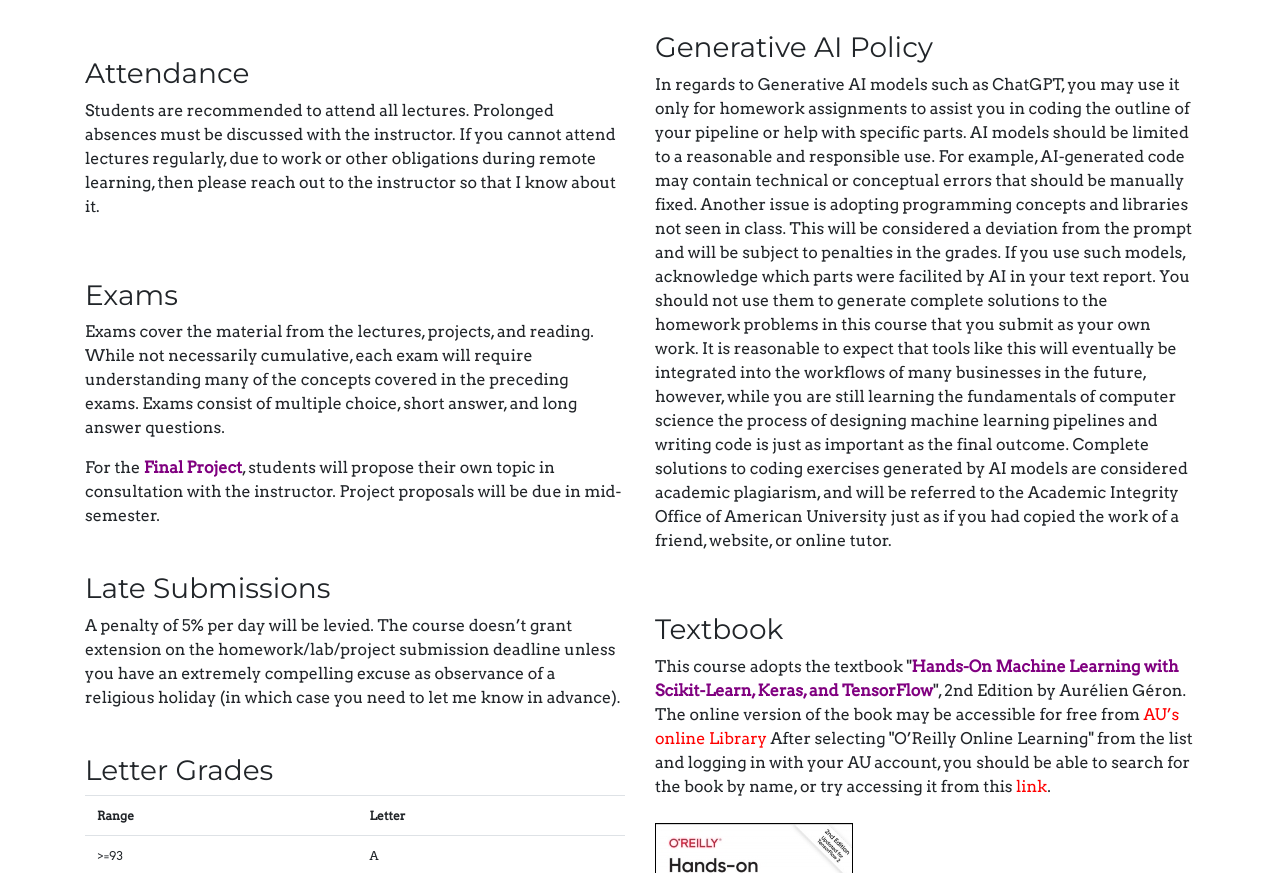
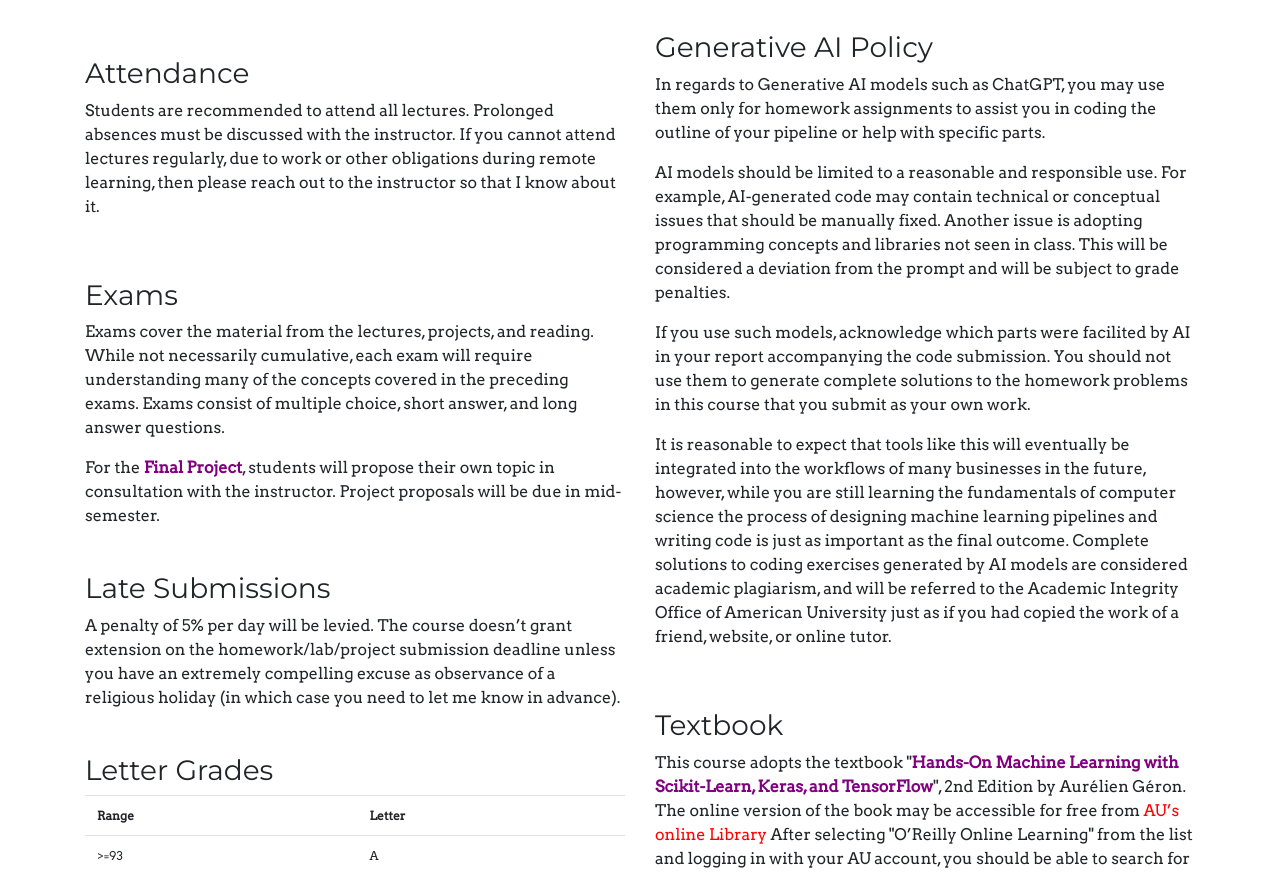
Before and after one commit to au-cs-data-mining/spring25, a plain HTML site: page index.html in a window 1280 px wide. Shown: the part 3541-4414 px from the top of the page. Drawn offline with nearby package versions, Linux system fonts and the light colour scheme.

Commit message:
Update index.html

```diff
--- a/index.html
+++ b/index.html
@@ -553,9 +553,12 @@
             <p>All students are expected to adhere to the <a href='https://www.american.edu/academics/integrity/code.cfm'>American University Honor Code. </a> If you have a question about whether or not something is permissible, ask the instructor or the TA first.</p>
 <br />
             <h3>Generative AI Policy</h3>
-            <p>In regards to Generative AI models such as ChatGPT, you may use it only for homework assignments to assist you in coding the outline of your pipeline or help with specific parts. AI models should be limited to a reasonable and responsible use. For example, AI-generated code may contain technical or conceptual errors that should be manually fixed. Another issue is adopting programming concepts and libraries not seen in class. This will be considered a deviation from the prompt and will be subject to penalties in the grades. If you use such models, acknowledge which parts were facilited by AI in your text report. You should not use them to generate complete solutions to the homework problems in this course that you submit as your own work. It is reasonable to expect that tools like this will eventually be integrated into the workflows of many businesses in the future, however, while you are still learning the fundamentals of computer science the process of designing machine learning pipelines and writing code is just as important as the final outcome. Complete solutions to coding exercises generated by AI models are considered academic plagiarism, and will be referred to the Academic Integrity Office of American University just as if you had copied the work of a friend, website, or online tutor.</p>
+            <p>In regards to Generative AI models such as ChatGPT, you may use them only for homework assignments to assist you in coding the outline of your pipeline or help with specific parts. </p>
+            <p>AI models should be limited to a reasonable and responsible use. For example, AI-generated code may contain technical or conceptual issues that should be manually fixed. Another issue is adopting programming concepts and libraries not seen in class. This will be considered a deviation from the prompt and will be subject to grade penalties.</p>
+            <p></p>If you use such models, acknowledge which parts were facilited by AI in your report accompanying the code submission. You should not use them to generate complete solutions to the homework problems in this course that you submit as your own work.</p>
+            <p>It is reasonable to expect that tools like this will eventually be integrated into the workflows of many businesses in the future, however, while you are still learning the fundamentals of computer science the process of designing machine learning pipelines and writing code is just as important as the final outcome. Complete solutions to coding exercises generated by AI models are considered academic plagiarism, and will be referred to the Academic Integrity Office of American University just as if you had copied the work of a friend, website, or online tutor.</p>
 <!---
-            <h3>Software Tools</h3>
+            <h3>Software Tools</h3tttttttt</
             <p>In this course you will utilize an Integrated Development Environments (IDEs) to write code. While many IDEs exist, examples and in-class support videos will utilize IntelliJ IDEA by JetBrains (<a href="https://www.jetbrains.com/idea/">https://www.jetbrains.com/idea/</a>). It is freely available to students through an academic license and supports all of the software development features that we will use in this course. Students who have used PyCharm, also by JetBrains, will find this IDE quite familiar.</p>
             <h3>Students with Disabilities</h3>
             <p>If you wish to receive accommodations for a disability, please notify me with a letter from the Academic Support and Access Center. As accommodations are not retroactive, timely notification at the beginning of the semester, if possible, is strongly recommended. To register with a disability or for questions about disability accommodations, contact the Academic Support and Access Center at 202-885-3360 or asac@american.edu, or drop by the ASAC in MGC 243.</p>
```
